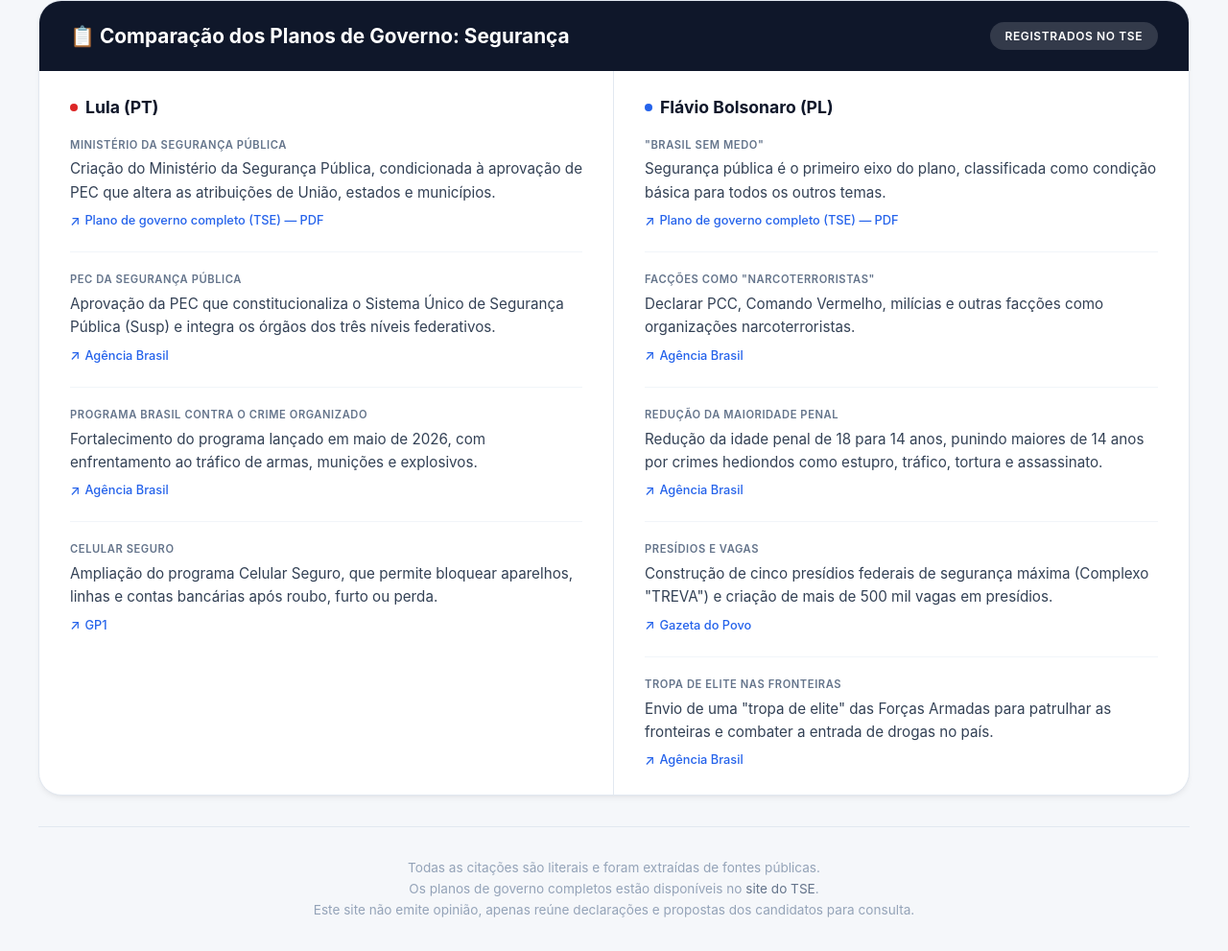
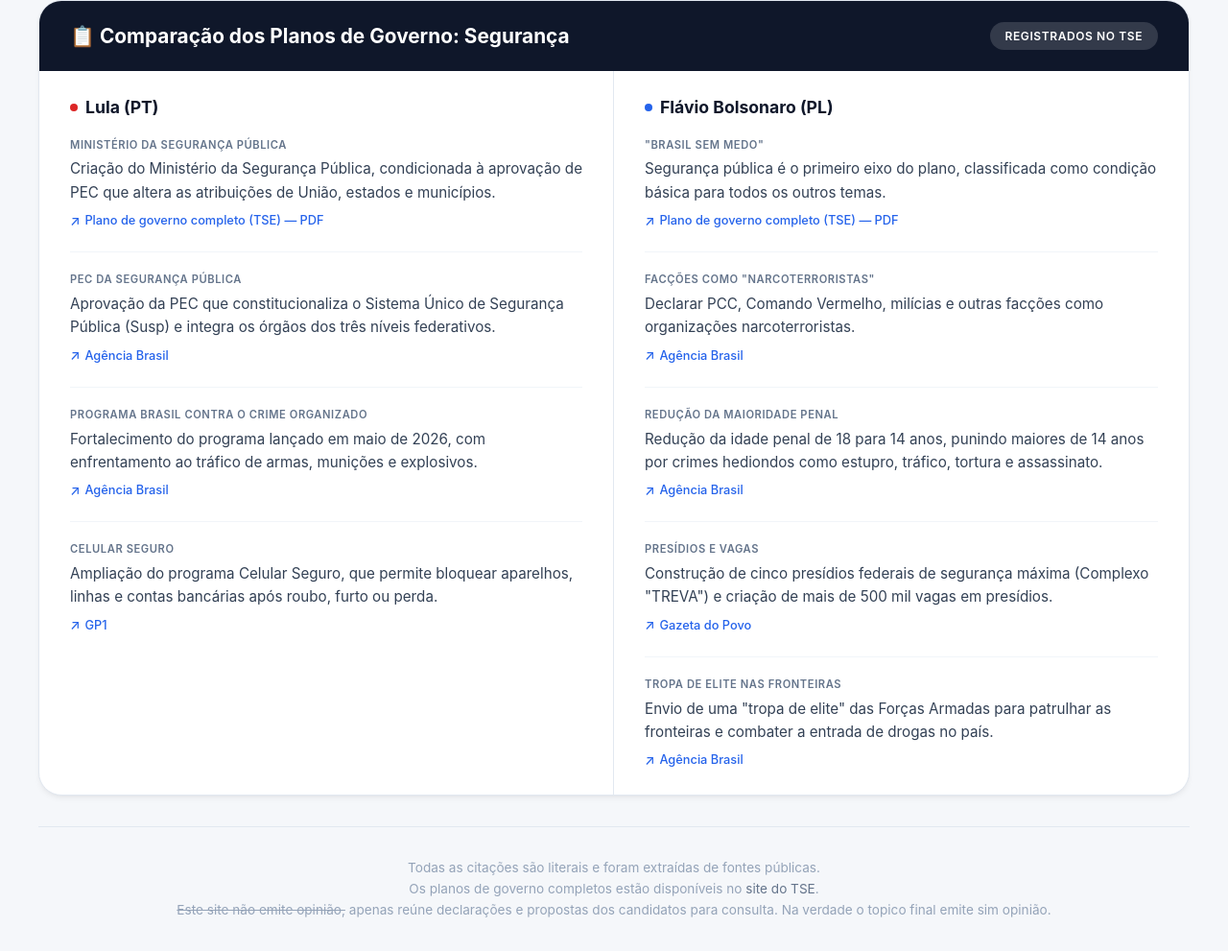
Before and after one commit to EricMaxwellsf/lulonaro-proposal, a plain HTML site: page index.html in a window 1280 px wide. Shown: the part 1298-2289 px from the top of the page at 96% size. Drawn offline with Linux system fonts and the light colour scheme.

Commit message:
Strike through footer disclaimer
Co-Authored-By: Claude Opus 5.5 <noreply@anthropic.com>

```diff
--- a/index.html
+++ b/index.html
@@ -1693,7 +1693,8 @@
         Os planos de governo completos estão disponíveis no
         <a href="https://www.tse.jus.br/eleicoes/eleicoes-2026-content/propostas-de-governo-dos-candidatos-ao-cargo-de-presidente-da-republica-eleicoes-2026" target="_blank" rel="noopener">site do TSE</a>.
         <br>
-        Este site não emite opinião, apenas reúne declarações e propostas dos candidatos para consulta.
+        <s>Este site não emite opinião,</s> apenas reúne declarações e propostas dos candidatos para consulta.
+        Na verdade o topico final emite sim opinião.
       </p>
     </footer>
   </div>
```
